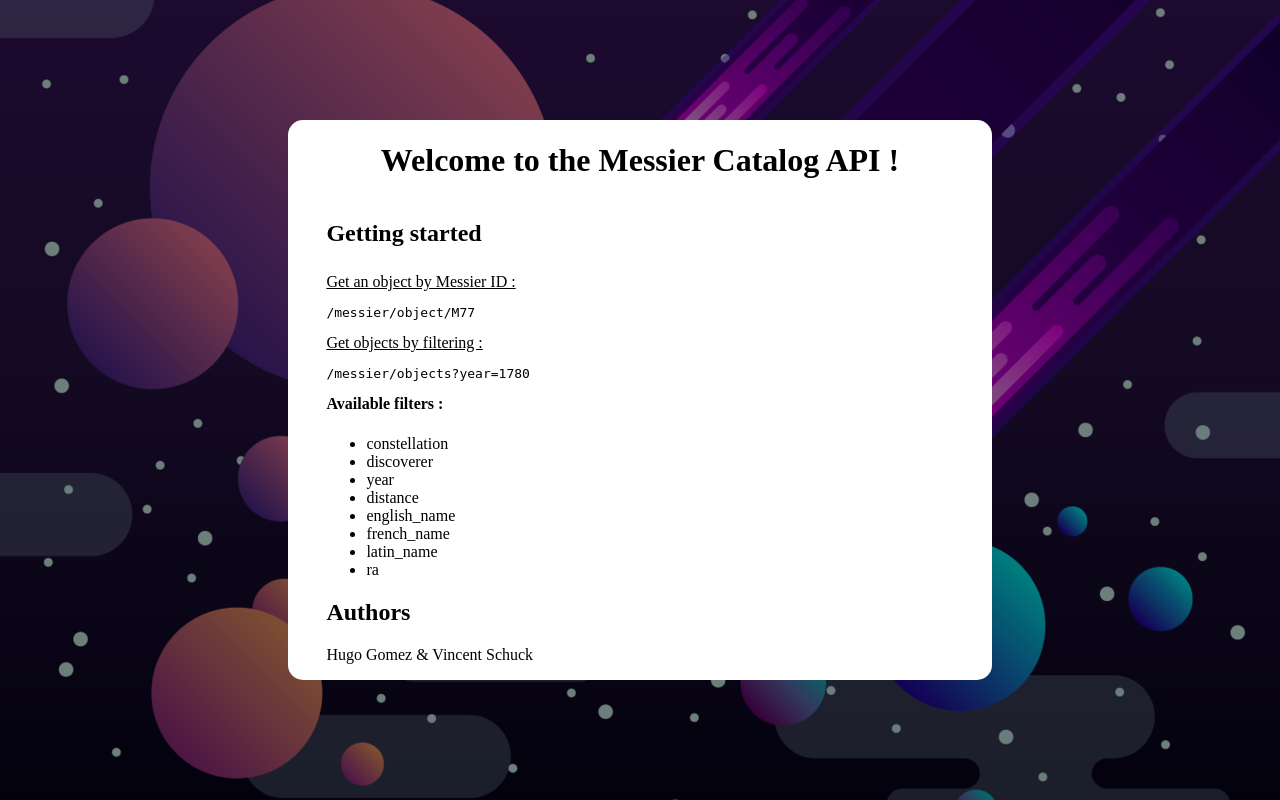
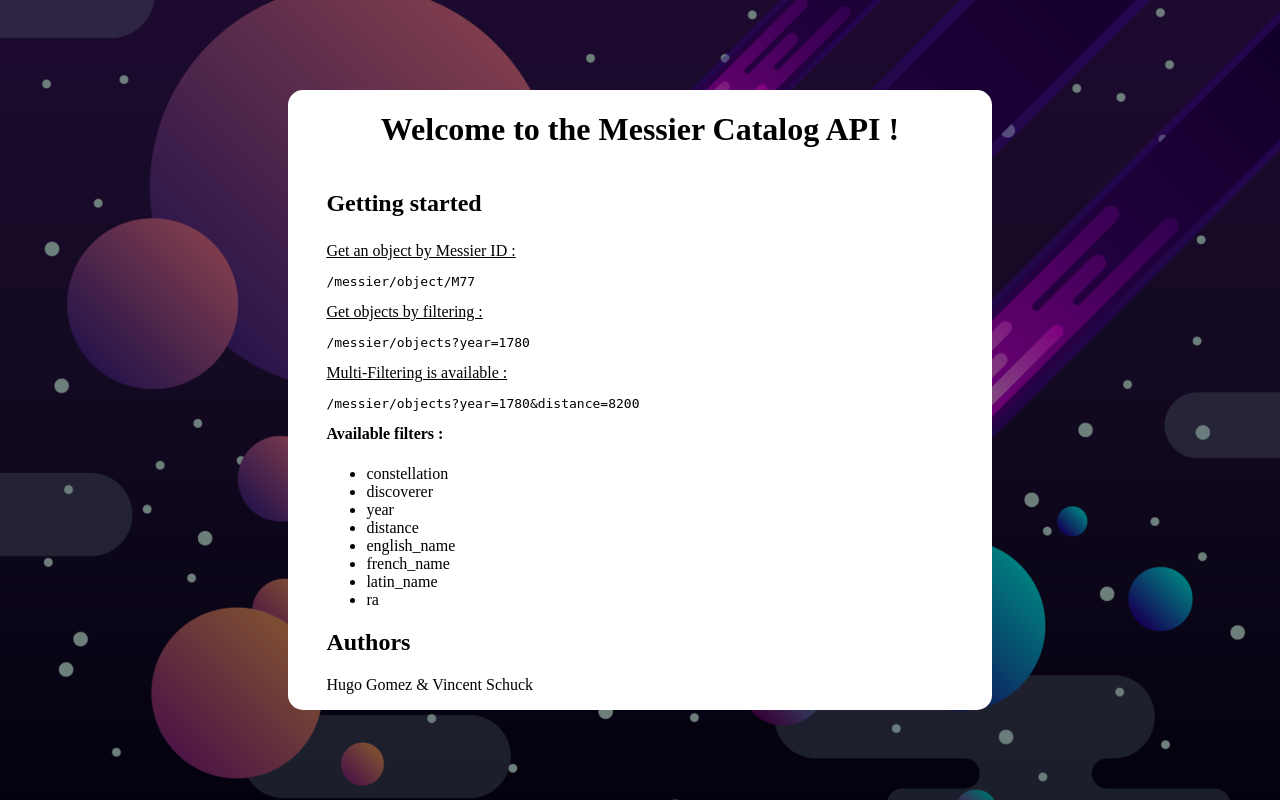
Before and after one commit to Hugo-Gomez/galaxy-catalog, a Flask app: page / in a window 1280 px wide. Run offline with Flask 2, Linux system fonts and the light colour scheme.

Commit message:
documentation update

```diff
--- a/templates/index.html
+++ b/templates/index.html
@@ -18,7 +18,9 @@
                     <u>Get an object by Messier ID :</u><br>
                     <code>/messier/object/M77</code><br>
                     <u>Get objects by filtering :</u><br>
-                    <code>/messier/objects?year=1780</code>
+                    <code>/messier/objects?year=1780</code><br>
+                    <u>Multi-Filtering is available :</u><br>
+                    <code>/messier/objects?year=1780&distance=8200</code>
                     <br>
                     <b>Available filters : </b>
                     <ul>
```
Also changed, not shown: README.md.
